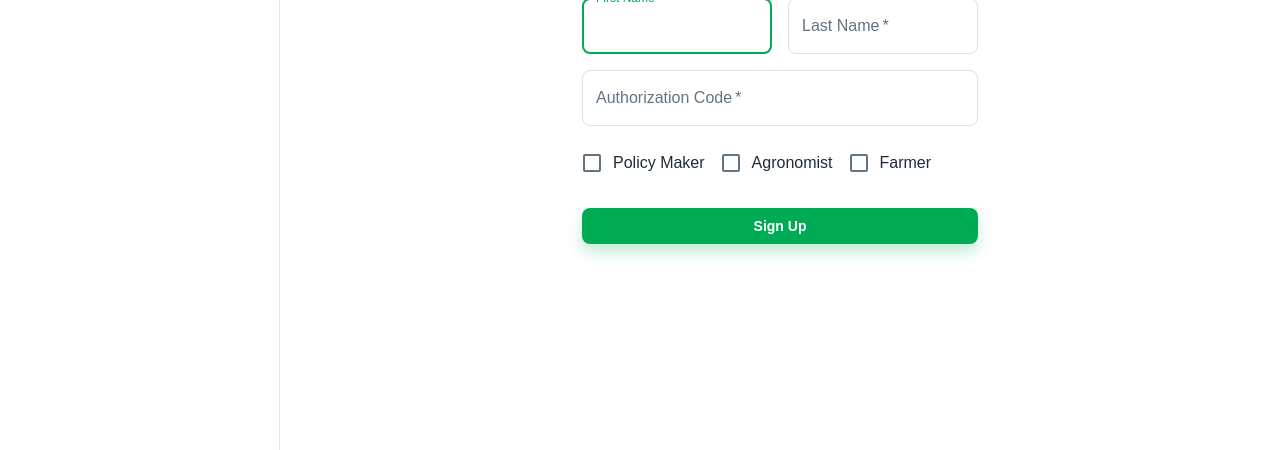
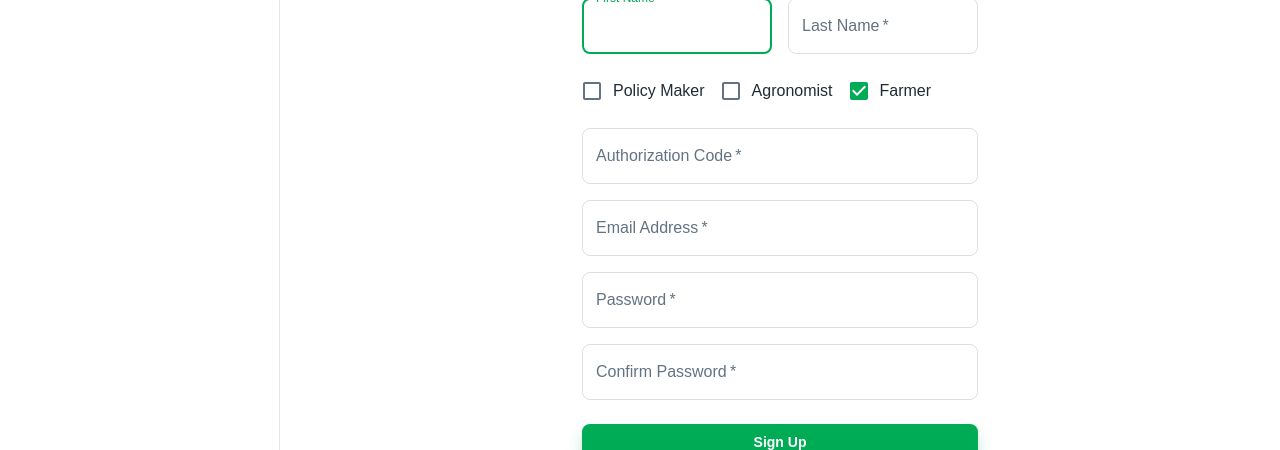
Before and after one commit to michelelagreca/DREAM, a React (Create React App) app in the folder IT/dream-frontend/: page /register in a window 1280 px wide. Shown: the part 260-710 px from the top of the page. Built offline with nearby package versions, Linux system fonts and the light colour scheme.

Commit message:
integration backend frontend registration

```diff
--- a/IT/dream-frontend/src/components/templates/SignUpFirst.js
+++ b/IT/dream-frontend/src/components/templates/SignUpFirst.js
@@ -1,50 +1,91 @@
 import * as React from 'react';
-import Avatar from '@mui/material/Avatar';
 import Button from '@mui/material/Button';
 import CssBaseline from '@mui/material/CssBaseline';
 import TextField from '@mui/material/TextField';
 import FormControlLabel from '@mui/material/FormControlLabel';
 import Checkbox from '@mui/material/Checkbox';
-import Link from '@mui/material/Link';
 import Grid from '@mui/material/Grid';
 import Box from '@mui/material/Box';
 import LockOutlinedIcon from '@mui/icons-material/LockOutlined';
 import Typography from '@mui/material/Typography';
 import Container from '@mui/material/Container';
-import { createTheme, ThemeProvider } from '@mui/material/styles';
+import {useNavigate} from "react-router-dom";
 import {useState} from "react";
-import {useNavigate} from "react-router-dom";
+import axiosInstance from "../../axios";
 
-function Copyright(props) {
-    return (
-        <Typography variant="body2" color="text.secondary" align="center" {...props}>
-            {'Copyright © '}
-            <Link color="inherit" href="https://mui.com/">
-                Your Website
-            </Link>{' '}
-            {new Date().getFullYear()}
-            {'.'}
-        </Typography>
-    );
+function capitalizeFirstLetter(string) {
+    return string.charAt(0).toUpperCase() + string.slice(1);
 }
 
-const theme = createTheme();
+export default function SignUpFirst() {
+    const [selectedRole, setSelectedRole] = useState({farmer: true, agronomist: false, policymaker:false})
 
-export default function SignUpFirst() {
     const navigation = useNavigate()
     const handleSubmit = (event) => {
         event.preventDefault();
         const data = new FormData(event.currentTarget);
         // eslint-disable-next-line no-console
 
-        // HANDLE POST HERE
-        console.log({
+        // acquire data from form
+        const form_obj = {
             firstName: data.get('firstName'),
             lastName: data.get('lastName'),
             authcode: data.get("authcode"),
-        });
-        navigation('/credentials')
+            email: data.get("email"),
+            role: selectedRole.farmer ? 'farmer' : selectedRole.agronomist ? 'agronomist' : 'policymaker',
+            password1: data.get("password"),
+            password2: data.get("confirm-password"),
+        };
+         // soft validation
+        if (form_obj.password1 !== form_obj.password2){
+            alert('Password confirmation error')
+            return
+        }
+        if (!form_obj.firstName || !form_obj.lastName || !form_obj.authcode || !form_obj.email || !form_obj.password1 || !form_obj.role ){
+            alert('Missing mandatory field, complete the forum and try again')
+            return
+        }
+        /*
+        { example post
+            "email":"c@c.it",
+            "first_name":"Mark",
+            "last_name":"doe",
+            "auth_code":"AA",
+            "password":"admin",
+            "role":"agronomist",
+            "user_name":"farmer1"
+        }*/
+
+        const post_obj = {
+            email:form_obj.email,
+            first_name:capitalizeFirstLetter(form_obj.firstName),
+            last_name:capitalizeFirstLetter(form_obj.lastName),
+            auth_code:form_obj.authcode,
+            password:form_obj.password1,
+            role:form_obj.role,
+            user_name:"" + form_obj.role + form_obj.email,
+        }
+        console.log(post_obj)
+        axiosInstance
+            .post(`user/register/`, post_obj)
+            .then((res) =>{
+                alert("You can now login")
+                navigation('/login')
+            })
+            .catch((e)=>alert(e.response.status + " the inserted data is not valid for signing up"))
     };
+
+    const handleCheckbox = (role)=> {
+
+        if (role === 'farmer') {
+            setSelectedRole({farmer: true, agronomist: false, policymaker: false})
+        } else if (role === 'agronomist') {
+            setSelectedRole({farmer: false, agronomist: true, policymaker: false})
+        } else if (role === 'policymaker') {
+            setSelectedRole({farmer: false, agronomist: false, policymaker: true})
+        }
+
+    }
 
     return (
 
@@ -88,6 +129,23 @@ export default function SignUpFirst() {
                             />
                         </Grid>
                         <Grid item xs={12}>
+                            <FormControlLabel
+                                onClick={()=>handleCheckbox('policymaker')}
+                                control={<Checkbox value="role" color="primary" checked={selectedRole.policymaker}/>}
+                                label="Policy Maker"
+                            />
+                            <FormControlLabel
+                                onClick={()=>handleCheckbox('agronomist')}
+                                control={<Checkbox value="role" color="primary" checked={selectedRole.agronomist}/>}
+                                label="Agronomist"
+                            />
+                            <FormControlLabel
+                                onClick={()=>handleCheckbox('farmer')}
+                                control={<Checkbox value="role" color="primary" checked={selectedRole.farmer}/>}
+                                label="Farmer"
+                            />
+                        </Grid>
+                        <Grid item xs={12}>
                             <TextField
                                 required
                                 fullWidth
@@ -98,17 +156,35 @@ export default function SignUpFirst() {
                             />
                         </Grid>
                         <Grid item xs={12}>
-                            <FormControlLabel
-                                control={<Checkbox value="allowExtraEmails" color="primary" />}
-                                label="Policy Maker"
+                            <TextField
+                                required
+                                fullWidth
+                                id="email"
+                                label="Email Address"
+                                name="email"
+                                autoComplete="email"
                             />
-                            <FormControlLabel
-                                control={<Checkbox value="allowExtraEmails" color="primary" />}
-                                label="Agronomist"
+                        </Grid>
+                        <Grid item xs={12}>
+                            <TextField
+                                required
+                                fullWidth
+                                name="password"
+                                label="Password"
+                                type="password"
+                                id="password"
+                                autoComplete="new-password"
                             />
-                            <FormControlLabel
-                                control={<Checkbox value="allowExtraEmails" color="primary" />}
-                                label="Farmer"
+                        </Grid>
+                        <Grid item xs={12}>
+                            <TextField
+                                required
+                                fullWidth
+                                name="confirm-password"
+                                label="Confirm Password"
+                                type="password"
+                                id="confirm-password"
+                                autoComplete="confirm-password"
                             />
                         </Grid>
                     </Grid>
--- a/IT/dream-frontend/src/components/templates/SignUpSecond.js
+++ b/IT/dream-frontend/src/components/templates/SignUpSecond.js
@@ -1,33 +1,13 @@
 import  React from 'react';
-import Avatar from '@mui/material/Avatar';
 import Button from '@mui/material/Button';
 import CssBaseline from '@mui/material/CssBaseline';
 import TextField from '@mui/material/TextField';
-import FormControlLabel from '@mui/material/FormControlLabel';
-import Checkbox from '@mui/material/Checkbox';
-import Link from '@mui/material/Link';
 import Grid from '@mui/material/Grid';
 import Box from '@mui/material/Box';
 import LockOutlinedIcon from '@mui/icons-material/LockOutlined';
 import Typography from '@mui/material/Typography';
 import Container from '@mui/material/Container';
-import { createTheme, ThemeProvider } from '@mui/material/styles';
 import {useNavigate} from "react-router-dom";
-
-function Copyright(props) {
-    return (
-        <Typography variant="body2" color="text.secondary" align="center" {...props}>
-            {'Copyright © '}
-            <Link color="inherit" href="https://mui.com/">
-                Your Website
-            </Link>{' '}
-            {new Date().getFullYear()}
-            {'.'}
-        </Typography>
-    );
-}
-
-const theme = createTheme();
 
 export default function SignUp() {
     const navigation = useNavigate()
```
